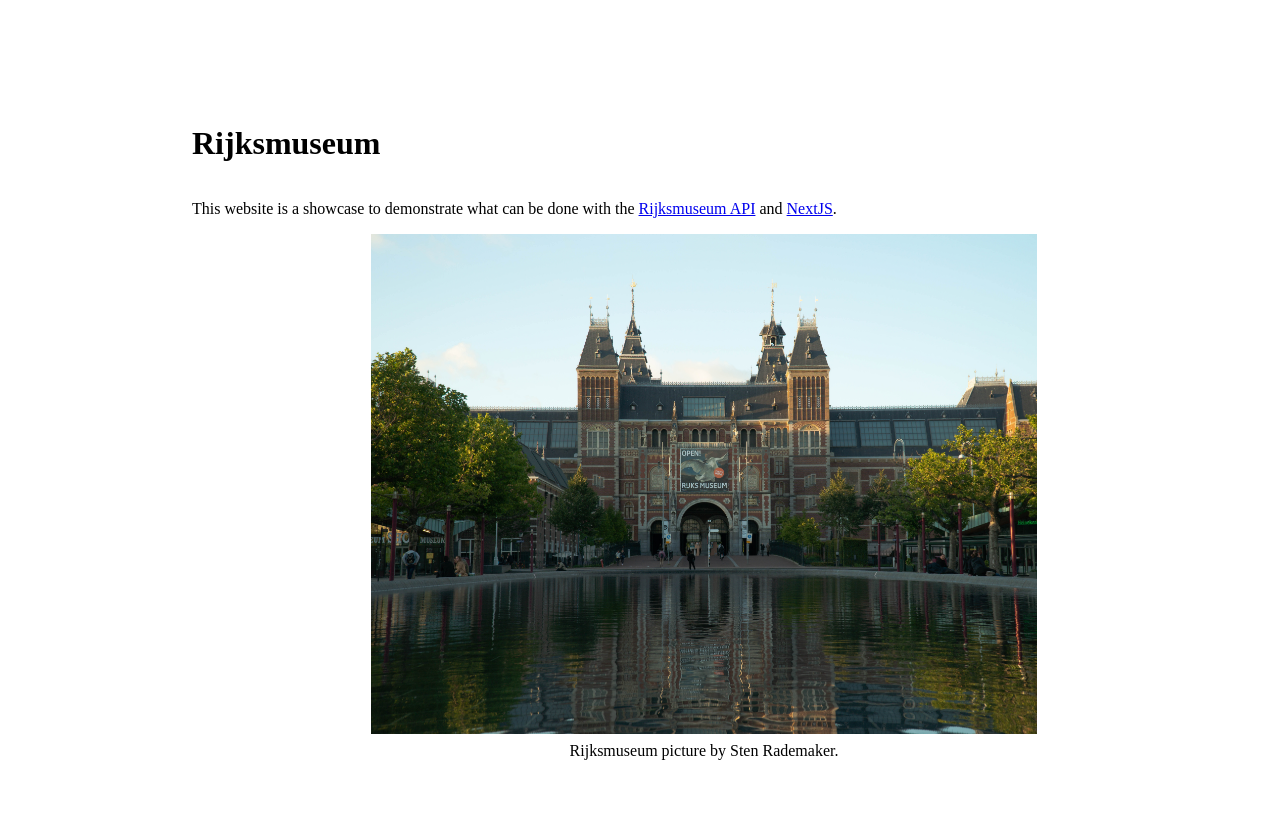
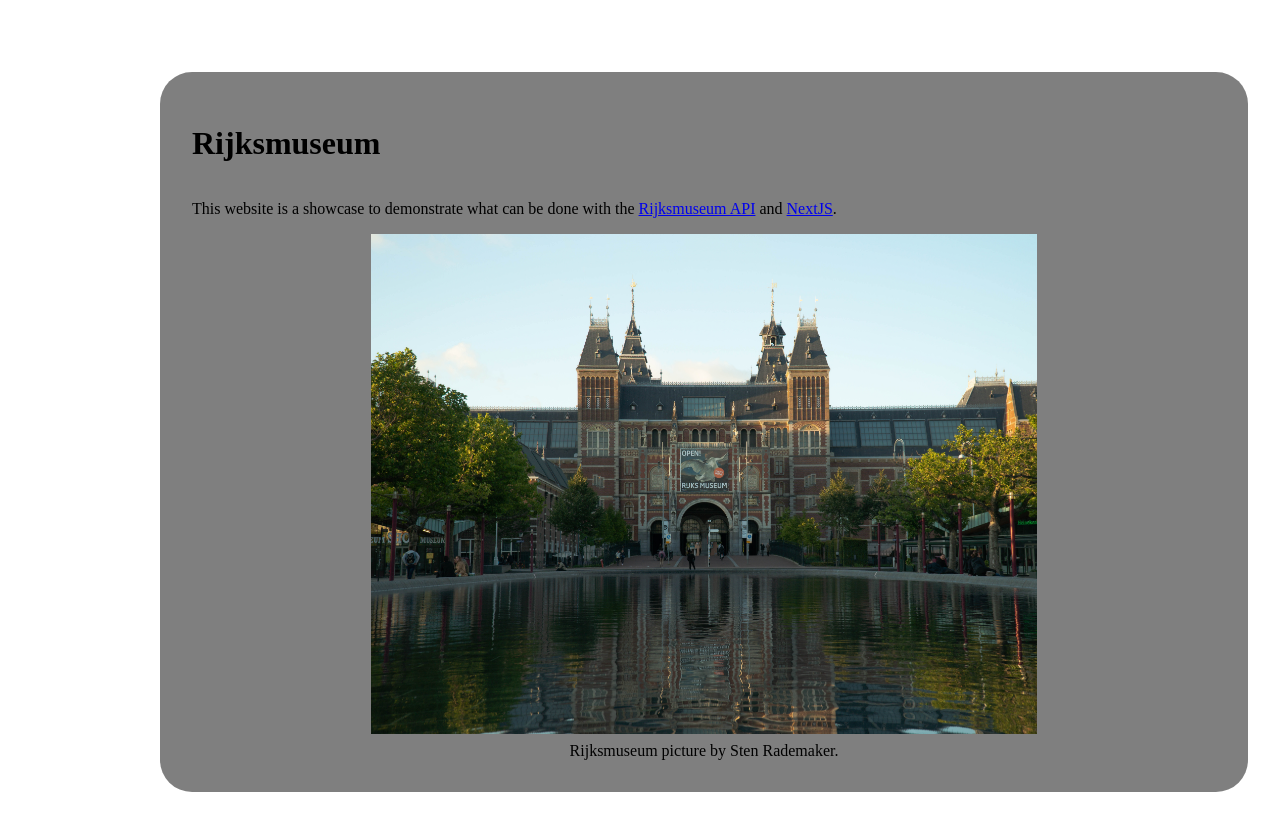
Before and after one commit to Forbrig/rijksmuseum, a Next.js app: page / in a window 1280 px wide. Shown: the top 830 px of the page. Built offline with nearby package versions, Linux system fonts and the light colour scheme.

Commit message:
Changed home, removed console statement

```diff
--- a/src/pages/art/[id].tsx
+++ b/src/pages/art/[id].tsx
@@ -26,8 +26,6 @@
   context: GetServerSidePropsContext
 ) => {
   const id = context.params?.id;
-
-  console.log("id", id);
 
   if (id) {
     try {
--- a/src/pages/styles.module.scss
+++ b/src/pages/styles.module.scss
@@ -4,8 +4,6 @@
   display: flex;
   justify-content: center;
   padding: 4rem;
-
-  color: var(--gray-900);
 }
 
 .content {
@@ -17,7 +15,7 @@
   max-width: 1024px;
 
   border-radius: 2rem;
-  background-color: var(--white);
+  background-color: rgba(0, 0, 0, 0.5);
   padding: 2rem;
 
   > span {
```
